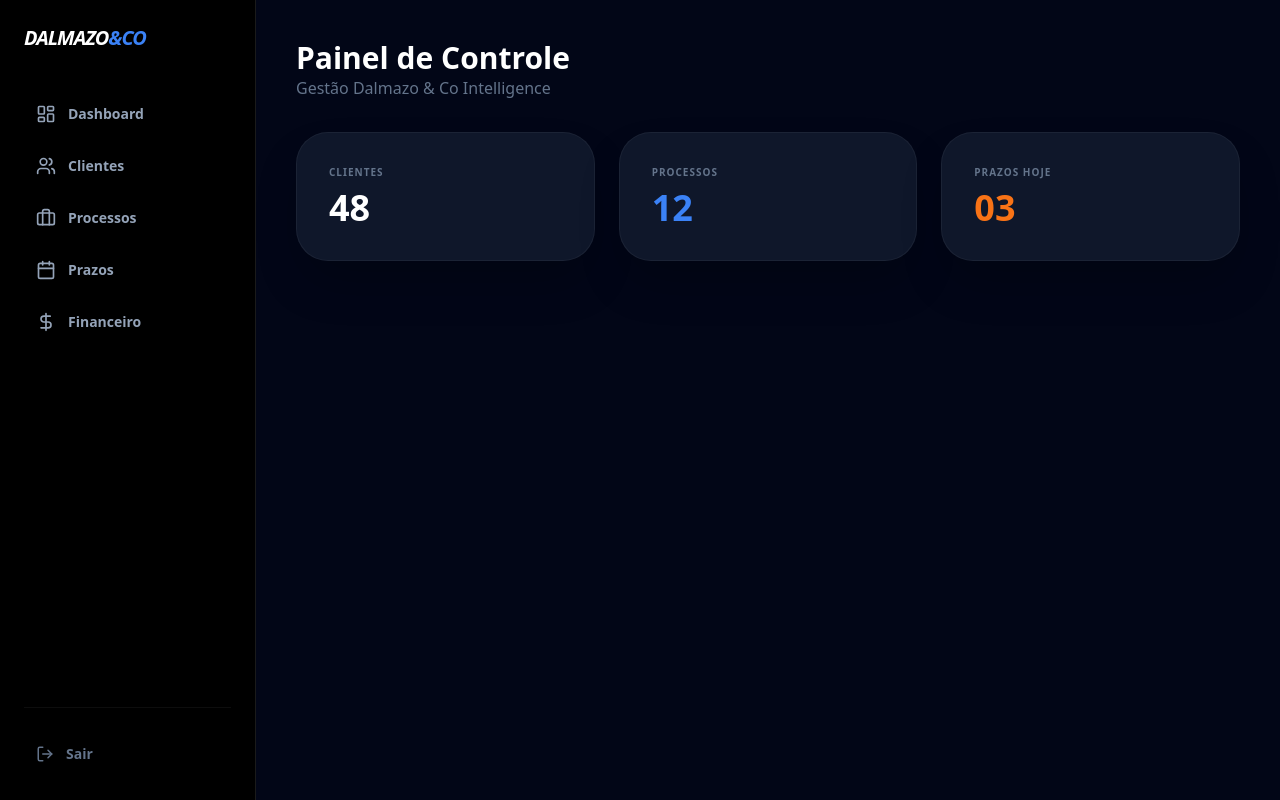
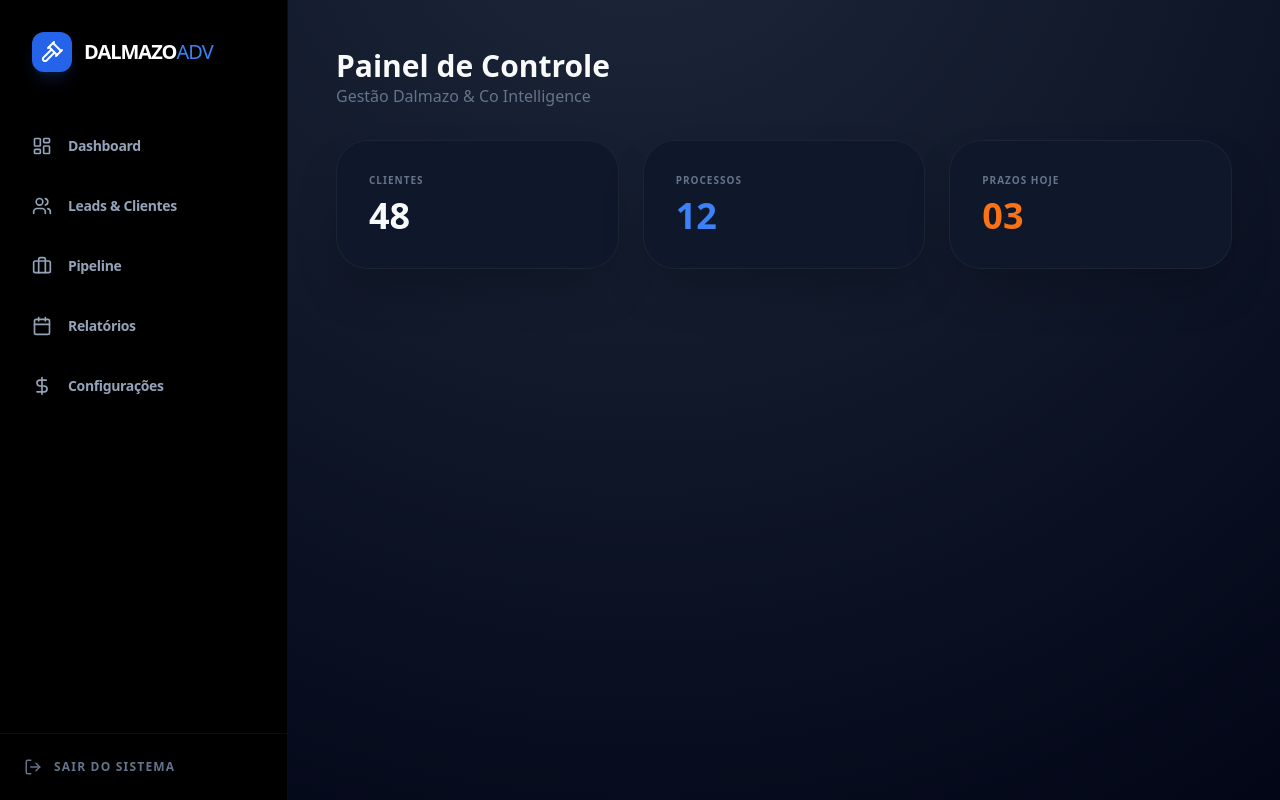
Before and after one commit to denisdalmazo/crm-adv-final, a Next.js app: page / in a window 1280 px wide. Built offline with nearby package versions, Linux system fonts and the light colour scheme.

Commit message:
Refactor layout and navigation components

```diff
--- a/app/layout.js
+++ b/app/layout.js
@@ -1,46 +1,40 @@
 import "./globals.css";
-import Link from 'next/link'; // <--- ESSA LINHA É A QUE FALTA!
-import { LayoutDashboard, Users, Briefcase, Calendar, DollarSign, LogOut } from "lucide-react";
+import Link from 'next/link';
+import { LayoutDashboard, Users, Briefcase, Calendar, DollarSign, LogOut, Gavel } from "lucide-react";
 
 export default function RootLayout({ children }) {
   return (
     <html lang="pt-br">
-      <body className="flex h-screen bg-[#020617] text-white overflow-hidden">
-        {/* SIDEBAR */}
-        <aside className="w-64 bg-black border-r border-white/10 flex flex-col p-6 shrink-0">
-          <div className="mb-10 text-xl font-black italic tracking-tighter">
-            DALMAZO<span className="text-blue-500">&CO</span>
+      <body className="flex h-screen overflow-hidden antialiased">
+        {/* SIDEBAR ESTILO POTENCIE */}
+        <aside className="w-72 bg-black border-r border-white/5 flex flex-col shrink-0">
+          <div className="p-8 mb-4">
+            <div className="flex items-center gap-3">
+              <div className="w-10 h-10 bg-blue-600 rounded-xl flex items-center justify-center shadow-lg shadow-blue-600/20">
+                <Gavel className="text-white" size={24} />
+              </div>
+              <h2 className="text-xl font-black tracking-tighter text-white uppercase">Dalmazo<span className="text-blue-500 font-light">Adv</span></h2>
+            </div>
           </div>
 
-          <nav className="flex-1 space-y-2 text-sm font-bold">
-            <Link href="/" className="flex items-center gap-3 p-3 rounded-xl hover:bg-white/5 text-slate-400 hover:text-blue-400 transition-all no-underline">
-              <LayoutDashboard size={20}/> Dashboard
-            </Link>
-            <Link href="/clientes" className="flex items-center gap-3 p-3 rounded-xl hover:bg-white/5 text-slate-400 hover:text-blue-400 transition-all no-underline">
-              <Users size={20}/> Clientes
-            </Link>
-            <Link href="/processos" className="flex items-center gap-3 p-3 rounded-xl hover:bg-white/5 text-slate-400 hover:text-blue-400 transition-all no-underline">
-              <Briefcase size={20}/> Processos
-            </Link>
-            <Link href="/prazos" className="flex items-center gap-3 p-3 rounded-xl hover:bg-white/5 text-slate-400 hover:text-blue-400 transition-all no-underline">
-              <Calendar size={20}/> Prazos
-            </Link>
-            <Link href="/financeiro" className="flex items-center gap-3 p-3 rounded-xl hover:bg-white/5 text-slate-400 hover:text-blue-400 transition-all no-underline">
-              <DollarSign size={20}/> Financeiro
-            </Link>
+          <nav className="flex-1 px-4 space-y-2">
+            <NavItem href="/" icon={<LayoutDashboard size={20}/>} label="Dashboard" />
+            <NavItem href="/clientes" icon={<Users size={20}/>} label="Leads & Clientes" />
+            <NavItem href="/processos" icon={<Briefcase size={20}/>} label="Pipeline" />
+            <NavItem href="/prazos" icon={<Calendar size={20}/>} label="Relatórios" />
+            <NavItem href="/financeiro" icon={<DollarSign size={20}/>} label="Configurações" />
           </nav>
 
-          <div className="mt-auto pt-6 border-t border-white/5">
-            <button className="flex items-center gap-3 text-slate-500 hover:text-red-400 p-3 w-full transition-all font-bold text-sm">
-              <LogOut size={18}/> Sair
+          <div className="p-6 border-t border-white/5">
+            <button className="flex items-center gap-3 text-slate-500 hover:text-white transition-all font-bold text-xs uppercase tracking-widest w-full">
+              <LogOut size={18}/> Sair do Sistema
             </button>
           </div>
         </aside>
 
-        {/* ÁREA DE CONTEÚDO COM GRADIENTE */}
-        <main className="flex-1 overflow-y-auto p-10 relative bg-[#020617]">
-          <div className="absolute top-0 right-0 w-[500px] h-[500px] bg-blue-600/5 blur-[120px] rounded-full -z-10" />
-          <div className="max-w-6xl mx-auto">
+        {/* ÁREA CENTRAL */}
+        <main className="flex-1 overflow-y-auto p-12 bg-transparent">
+          <div className="max-w-7xl mx-auto">
             {children}
           </div>
         </main>
@@ -48,3 +42,12 @@ export default function RootLayout({ children }) {
     </html>
   );
 }
+
+function NavItem({ href, icon, label }) {
+  return (
+    <Link href={href} className="flex items-center gap-4 px-4 py-4 rounded-2xl text-slate-400 hover:bg-white/5 hover:text-white transition-all group no-underline">
+      <span className="group-hover:text-blue-500 transition-colors">{icon}</span>
+      <span className="font-bold text-sm tracking-tight">{label}</span>
+    </Link>
+  );
+}
```
